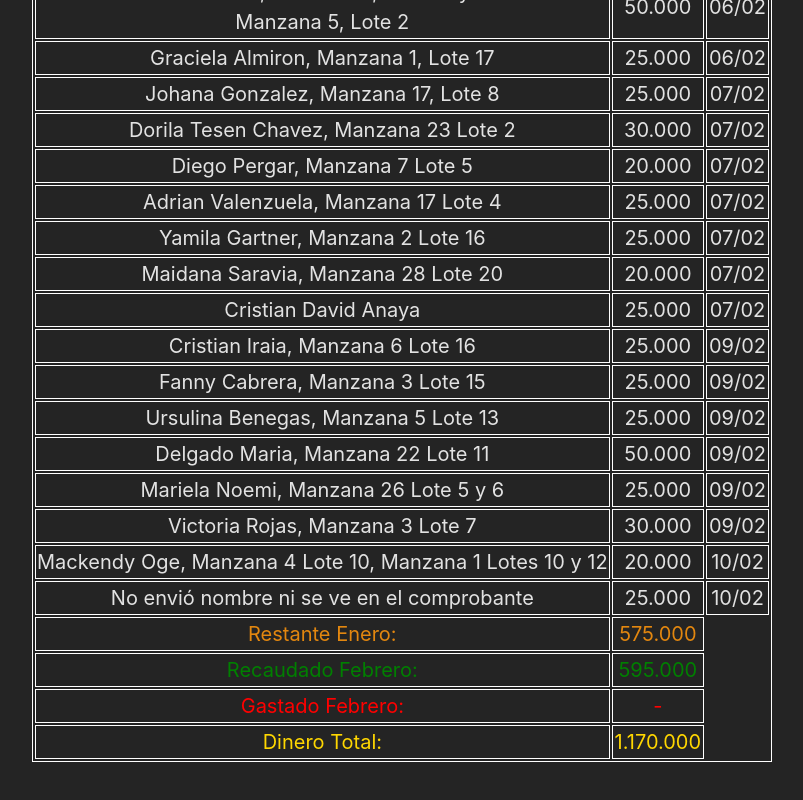
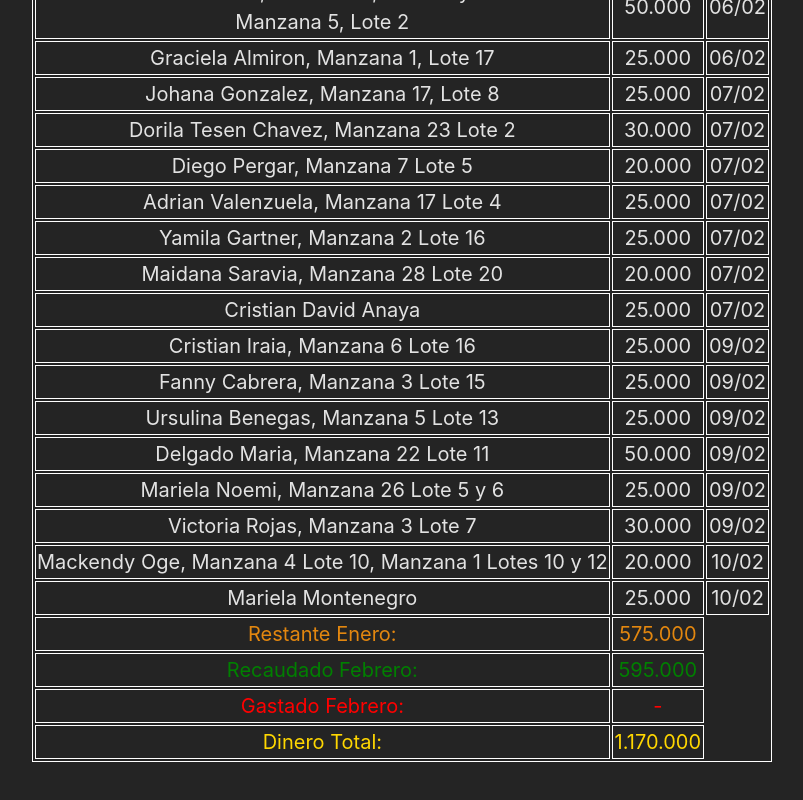
Before and after one commit to Dynezel/mejoras-gallardo, a React (Vite) app: page / in a window 1280 px wide. Shown: the part 469-1269 px from the top of the page, without its empty margins (238-1041 px from the left). Built offline with nearby package versions, Linux system fonts and the light colour scheme.

Commit message:
Pago nuevo

```diff
--- a/src/Meses/Febrero.jsx
+++ b/src/Meses/Febrero.jsx
@@ -119,7 +119,7 @@ export default function Febrero() {
         <td>10/02</td>
       </tr>
       <tr>
-        <td>No envió nombre ni se ve en el comprobante</td>
+        <td>Mariela Montenegro</td>
         <td>25.000</td>
         <td>10/02</td>
       </tr>
```
